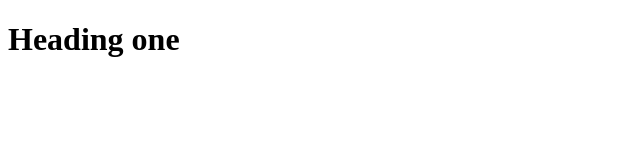
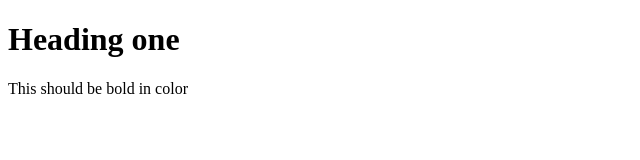
Before and after one commit to PhilipEsiape/Working, a plain HTML site: page index.html in a window 1280 px wide. Shown: the whole page, without its empty margins (0-640 px from the left). Drawn offline with Linux system fonts and the light colour scheme.

Commit message:
Paragrah

```diff
--- a/index.html
+++ b/index.html
@@ -7,5 +7,6 @@
 </head>
 <body>
     <h1>Heading one</h1>
+    <p> This should be bold in color</p>
 </body>
 </html>
```
